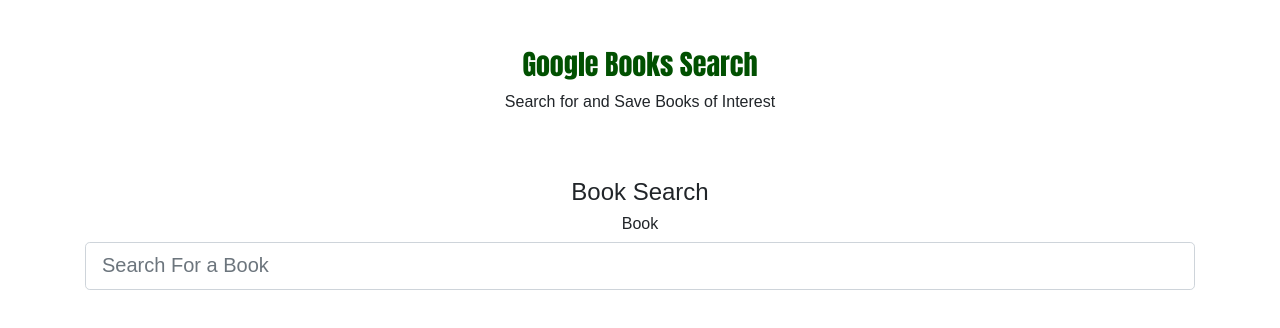
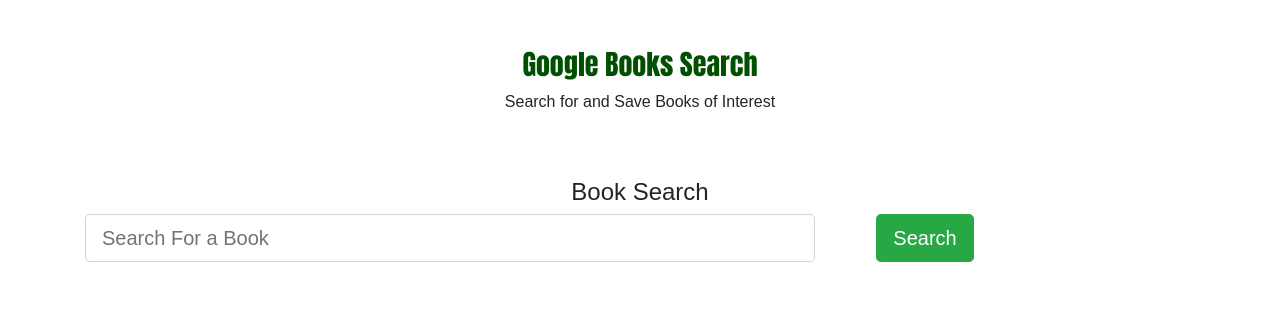
Before and after one commit to craigfbarry/google-books-search, a React (Create React App) app in the folder client/: page / in a window 1280 px wide. Shown: the top 328 px of the page. Built offline with nearby package versions, Linux system fonts and the light colour scheme.

Commit message:
Added Search button and hooks.

```diff
--- a/client/src/App.js
+++ b/client/src/App.js
@@ -1,20 +1,57 @@
-import React, { Component } from "react";
+import React, { useState } from "react";
 import Header from "./components/Header";
 import Search from "./components/Search";
 import Input from "./components/Input";
 import { Container, Row, Col } from "./components/Grid";
 import "./App.css";
+import SearchButton from "./components/SearchButton";
+import API from "./utils/API";
 
 function App() {
+
+    const [books, setBooks] = useState([]);
+    const [bookSearch,setBookSearch] = useState("");
+
+    const handleInputChange = event => {
+        const {value} = event.target;
+        setBookSearch(value);
+        console.log(value)
+    }
+
+
+    const handleFormSubmit = event => {
+        event.preventDefault();
+        API.getBooks(BookSearch)
+          .then(res => setBooks(res.data))
+          .catch(err => console.log(err));
+    };
+
   return (
     <div className="App">
       <Header/>
       <Container>
         <Search/>
-        <Input
-        name="BookSearch"
-        placeholder="Search For a Book"
-        />
+          <Row>
+            <Col size="xs-8 sm-8">
+              <Input
+              value={bookSearch}
+                onChange={handleInputChange}
+                name="BookSearch"
+                placeholder="Search For a Book"
+                />
+            </Col>
+            <Col size="xs-3 sm-2">
+              <SearchButton
+                onClick={handleFormSubmit}
+                type="success"
+                className="input-lg"
+              >
+                Search
+              </SearchButton>
+
+
+            </Col>
+          </Row>
       </Container>
     </div>
   );
--- a/client/src/components/Input/index.js
+++ b/client/src/components/Input/index.js
@@ -1,5 +1,5 @@
 import React from "react";
-import "./style.css";
+
 
 function Input(props){
     return(
--- a/client/src/components/Search/index.js
+++ b/client/src/components/Search/index.js
@@ -1,11 +1,9 @@
 import React from "react";
-import "./style.css";
 
 function Search(){
     return(
         <div className="justify-content-left">
             <h4>Book Search</h4>
-            <h6>Book</h6>
         </div>
     )
 }
--- /dev/null
+++ b/client/src/components/SearchButton/index.js
@@ -0,0 +1,12 @@
+import React from "react";
+
+// Destructuring the type, className, children and onClick props, applying them to the button element
+function SearchButton({ type = "default", className, children, onClick }) {
+  return (
+    <button onClick={onClick} className={["btn btn-lg btn-success", `btn-${type}`, className].join(" ")}>
+      {children}
+    </button>
+  );
+}
+
+export default SearchButton;
```
Also changed, not shown: client/src/components/Input/style.css (deleted), client/src/components/Search/style.css (deleted).
